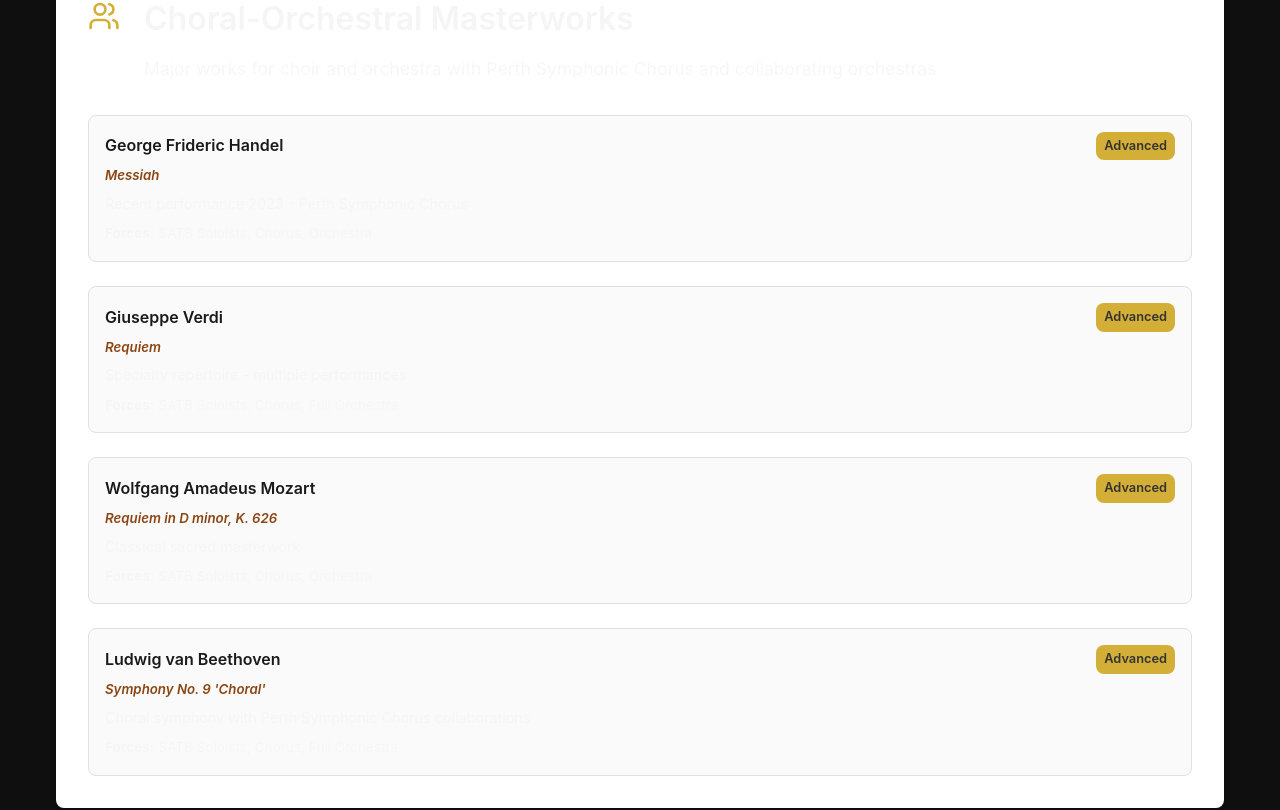
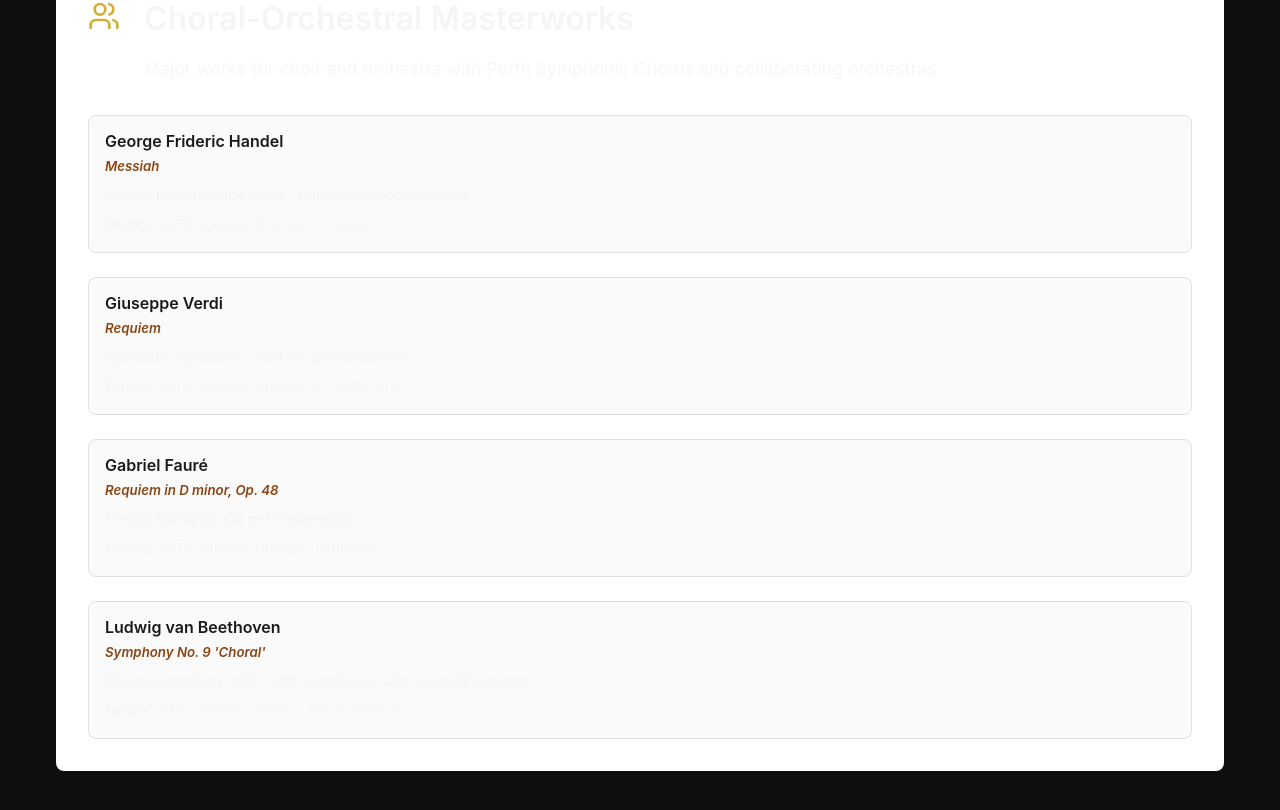
Before and after one commit to tomsembl/James-Pratt-Conductor, a React (Vite) app: page /James-Pratt-Conductor/repertoire in a window 1280 px wide. Shown: the part 1592-2402 px from the top of the page. Built offline with nearby package versions, Linux system fonts and the light colour scheme.

Commit message:
Replace Mozart Requiem with Fauré Requiem in Choral-Orchestral Masterworks
- Removed Wolfgang Amadeus Mozart - Requiem in D minor, K. 626
- Added Gabriel Fauré - Requiem in D minor, Op. 48
- Updated repertoire to include French Romantic sacred masterwork

```diff
--- a/src/pages/Repertoire.jsx
+++ b/src/pages/Repertoire.jsx
@@ -12,28 +12,24 @@
           composer: "George Frideric Handel",
           work: "Messiah",
           notes: "Recent performance 2023 - Perth Symphonic Chorus",
-          difficulty: "Advanced",
           forces: "SATB Soloists, Chorus, Orchestra"
         },
         {
           composer: "Giuseppe Verdi",
           work: "Requiem",
           notes: "Specialty repertoire - multiple performances",
-          difficulty: "Advanced",
           forces: "SATB Soloists, Chorus, Full Orchestra"
         },
         {
-          composer: "Wolfgang Amadeus Mozart",
-          work: "Requiem in D minor, K. 626",
-          notes: "Classical sacred masterwork",
-          difficulty: "Advanced",
+          composer: "Gabriel Fauré",
+          work: "Requiem in D minor, Op. 48",
+          notes: "French Romantic sacred masterwork",
           forces: "SATB Soloists, Chorus, Orchestra"
         },
         {
           composer: "Ludwig van Beethoven",
           work: "Symphony No. 9 'Choral'",
           notes: "Choral symphony with Perth Symphonic Chorus collaborations",
-          difficulty: "Advanced",
           forces: "SATB Soloists, Chorus, Full Orchestra"
         }
       ]
@@ -47,21 +43,18 @@
           composer: "Classical Opera",
           work: "Royal Ballet Covent Garden Repertoire",
           notes: "Assistant conductor experience at world-renowned opera house",
-          difficulty: "Advanced",
           forces: "Full Opera Company, Orchestra"
         },
         {
           composer: "Musical Theatre",
           work: "Phantom of the Opera",
           notes: "Touring production conductor",
-          difficulty: "Advanced",
           forces: "Cast, Orchestra, Touring Ensemble"
         },
         {
           composer: "Contemporary Works",
           work: "Modern Theatrical Productions",
           notes: "Musical theatre and opera conducting experience",
-          difficulty: "Varied",
           forces: "Variable Ensembles"
         }
       ]
@@ -75,21 +68,18 @@
           composer: "Symphony Orchestra",
           work: "Adelaide Symphony Orchestra Debut",
           notes: "Recent conducting debut marking career milestone",
-          difficulty: "Advanced",
           forces: "Full Symphony Orchestra"
         },
         {
           composer: "Classical Period",
           work: "Mozart, Haydn, Early Beethoven",
           notes: "Classical repertoire specialization from European training",
-          difficulty: "Intermediate to Advanced",
           forces: "Chamber to Full Orchestra"
         },
         {
           composer: "Romantic Period",
           work: "Beethoven, Brahms, Romantic Symphonies",
           notes: "Core symphonic repertoire",
-          difficulty: "Advanced",
           forces: "Full Symphony Orchestra"
         }
       ]
@@ -103,21 +93,18 @@
           composer: "Sacred Choral Works",
           work: "Major Sacred Repertoire",
           notes: "Drawing from boy chorister background and current PSC leadership",
-          difficulty: "Advanced",
           forces: "SATB Chorus, Orchestra"
         },
         {
           composer: "Contemporary Choral",
           work: "Modern Choral Compositions",
           notes: "Innovative programming with Perth Symphonic Chorus",
-          difficulty: "Varied",
           forces: "Various Choral Configurations"
         },
         {
           composer: "Community Repertoire",
           work: "Educational and Outreach Programs",
           notes: "Accessible works for community engagement",
-          difficulty: "Beginner to Intermediate",
           forces: "Community Chorus, Various Orchestrations"
         }
       ]
@@ -247,7 +234,6 @@
                     <div key={pieceIndex} className="piece-item">
                       <div className="piece-header">
                         <h4>{piece.composer}</h4>
-                        <span className="difficulty-badge">{piece.difficulty}</span>
                       </div>
                       <h5 className="work-title">{piece.work}</h5>
                       <p className="piece-notes">{piece.notes}</p>
@@ -391,15 +377,6 @@
           margin-bottom: 0;
         }
 
-        .difficulty-badge {
-          background: var(--accent-color);
-          color: var(--text-dark);
-          padding: 0.25rem 0.5rem;
-          border-radius: var(--border-radius);
-          font-size: 0.8rem;
-          font-weight: 600;
-        }
-
         .work-title {
           color: var(--secondary-color);
           margin-bottom: var(--spacing-xs);
@@ -437,10 +414,6 @@
             gap: var(--spacing-xs);
             align-items: flex-start;
           }
-
-          .difficulty-badge {
-            align-self: flex-start;
-          }
         }
       `}</style>
     </div>
```
